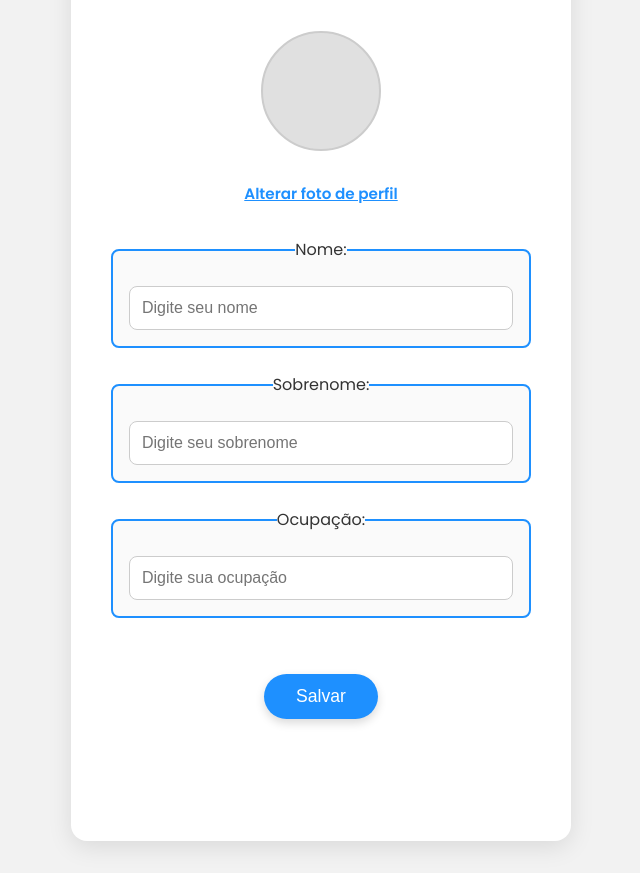
After one commit to LucasVinicius20/tcc_group, a PHP site: page /TCC/paginas/configuracaopage.php in a window 1280 px wide. The commit adds this page. Shown: the part 373-1246 px from the top of the page, without its empty margins (319-959 px from the left). Run offline with PHP 8.4, Linux system fonts and the light colour scheme.

Commit message:
Add files via upload

```diff
--- /dev/null
+++ b/TCC - PAGE/javascript/scriptconf.js
@@ -0,0 +1,15 @@
+document.getElementById('upload-text').addEventListener('click', function() {
+    document.getElementById('file-input').click();
+});
+
+document.getElementById('file-input').addEventListener('change', function() {
+    if (this.files && this.files[0]) {
+        const reader = new FileReader();
+
+        reader.onload = function(e) {
+            document.querySelector('.foto').style.backgroundImage = `url(${e.target.result})`;
+        }
+
+        reader.readAsDataURL(this.files[0]);
+    }
+});
--- /dev/null
+++ b/TCC - PAGE/paginas/configuracaopage.php
@@ -0,0 +1,50 @@
+<!DOCTYPE html>
+<html lang="en">
+<head>
+    <meta charset="UTF-8">
+    <meta name="viewport" content="width=device-width, initial-scale=1.0">
+    <title>Configurações</title>
+    <link rel="stylesheet" href="../styles/styleconf.css">
+</head>
+<body>
+    <div class="container">
+        <header class="header">
+            <img src="../tela de configuração/imgs/arrow_back_24dp_000000_FILL0_wght400_GRAD0_opsz24.png" alt="Voltar">
+            <h3>Configurações</h3>
+        </header>
+
+        <main class="content">
+            <section class="profile-photo">
+                <div class="foto"></div>
+                <div class="legendafoto">
+                    <h5 id="upload-text">Alterar foto de perfil</h5>
+                    <input type="file" id="file-input" hidden>
+                </div>
+            </section>
+
+            <section class="input-fields">
+                <fieldset>
+                    <legend>Nome:</legend>
+                    <input type="text" placeholder="Digite seu nome">
+                </fieldset>
+
+                <fieldset>
+                    <legend>Sobrenome:</legend>
+                    <input type="text" placeholder="Digite seu sobrenome">
+                </fieldset>
+
+                <fieldset>
+                    <legend>Ocupação:</legend>
+                    <input type="text" placeholder="Digite sua ocupação">
+                </fieldset>
+            </section>
+
+            <button class="save-button">Salvar</button>
+        </main>
+
+        <footer class="rodape"></footer>
+    </div>
+
+    <script src="../javascript/scriptconf.js"></script>
+</body>
+</html>
--- a/TCC - PAGE/paginas/dashboard.php
+++ b/TCC - PAGE/paginas/dashboard.php
@@ -65,7 +65,7 @@
                 </li>
 
                 <li class="side-item">
-                    <a href="#">
+                    <a href="configuracaopage.php">
                         <i class="fa-solid fa-gear"></i>
                         <span class="item-description">
                             Configurações
--- /dev/null
+++ b/TCC - PAGE/styles/styleconf.css
@@ -0,0 +1,148 @@
+@import url('https://fonts.googleapis.com/css2?family=Poppins:wght@300;400;600&display=swap');
+
+* {
+  margin: 0;
+  padding: 0;
+  box-sizing: border-box;
+}
+
+body {
+  font-family: 'Poppins', sans-serif;
+  background-color: #f2f2f2;
+  display: flex;
+  justify-content: center;
+  align-items: center;
+  min-height: 100vh;
+  padding: 2rem;
+  color: #333;
+}
+
+.container {
+  background-color: #fff;
+  padding: 2.5rem;
+  border-radius: 1rem;
+  box-shadow: 0 6px 24px rgba(0, 0, 0, 0.1);
+  max-width: 500px;
+  width: 100%;
+  text-align: center;
+  transition: box-shadow 0.3s ease;
+}
+
+.container:hover {
+  box-shadow: 0 8px 28px rgba(0, 0, 0, 0.15);
+}
+
+header {
+  display: flex;
+  align-items: center;
+  gap: 0.75rem;
+  font-size: 1.1rem;
+  margin-bottom: 2rem;
+  color: #222;
+}
+
+h3 {
+  font-size: 1.75rem;
+  font-weight: 600;
+  margin-bottom: 1rem;
+}
+
+.profile-photo {
+  margin-bottom: 2rem;
+}
+
+.foto {
+  width: 120px;
+  height: 120px;
+  background-color: #e0e0e0;
+  border-radius: 50%;
+  background-position: center;
+  background-size: cover;
+  display: inline-block;
+  margin-bottom: 1rem;
+  border: 2px solid #ccc;
+}
+
+.legendafoto {
+  display: flex;
+  flex-direction: column;
+  align-items: center;
+  color: #1e90ff;
+  cursor: pointer;
+  transition: color 0.3s ease;
+}
+
+.legendafoto:hover {
+  color: #007acc;
+}
+
+#upload-text {
+  font-size: 0.95rem;
+  margin-top: 0.5rem;
+  text-decoration: underline;
+}
+
+.input-fields fieldset {
+  border: 2px solid #1e90ff;
+  margin-bottom: 1.5rem;
+  border-radius: 0.5rem;
+  padding: 1rem;
+  background-color: #fafafa;
+}
+
+input[type="text"] {
+  width: 100%;
+  padding: 0.75rem;
+  margin-top: 0.5rem;
+  border: 1px solid #ccc;
+  border-radius: 0.5rem;
+  font-size: 1rem;
+  background-color: #fff;
+  color: #333;
+  transition: border-color 0.3s ease, box-shadow 0.3s ease;
+}
+
+input[type="text"]:focus {
+  border-color: #1e90ff;
+  box-shadow: 0 0 0 3px rgba(30, 144, 255, 0.2);
+}
+
+.save-button {
+  font-size: 1.1rem;
+  padding: 0.75rem 2rem;
+  background: #1e90ff;
+  color: #fff;
+  border: none;
+  border-radius: 2rem;
+  box-shadow: 0 4px 10px rgba(0, 0, 0, 0.15);
+  cursor: pointer;
+  transition: background 0.3s ease, transform 0.2s ease;
+  margin-top: 2rem;
+}
+
+.save-button:hover {
+  background: #00bfff;
+}
+
+.save-button:active {
+  transform: scale(0.98);
+}
+
+footer {
+  height: 50px;
+  margin-top: 2rem;
+}
+
+@media (max-width: 600px) {
+  .container {
+    padding: 1.5rem;
+  }
+
+  h3 {
+    font-size: 1.4rem;
+  }
+
+  .save-button {
+    padding: 0.65rem 1.5rem;
+  }
+}
```
